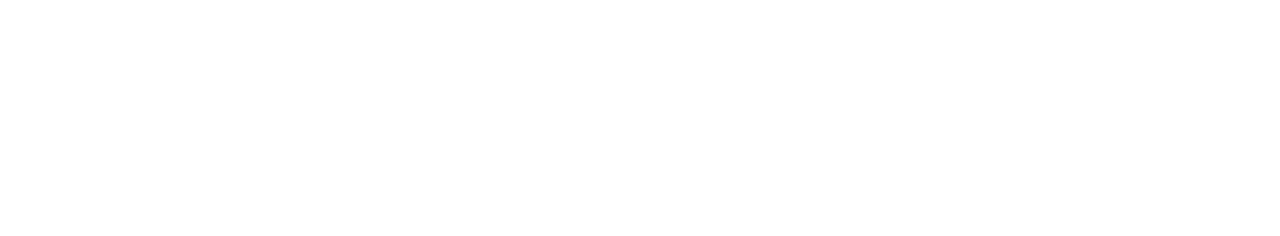
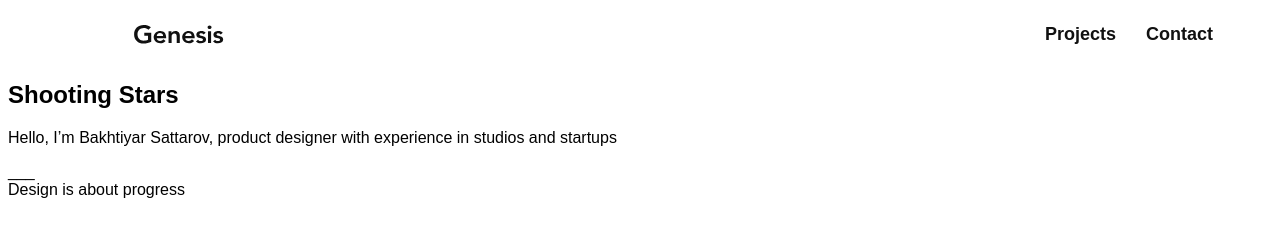
Before and after one commit to michelleandersson/Genesis-portfolio, a plain HTML site: page index.html in a window 1280 px wide. Drawn offline with Linux system fonts and the light colour scheme; a web font is replaced by a local one.

Commit message:
add nav bar to index.html

```diff
--- a/index.html
+++ b/index.html
@@ -8,6 +8,28 @@
     <title>Home</title>
 </head>
 <body>
+    <header class="header">
+        <nav class="nav">
+            <img class="logo" src="images/logo.svg" alt="Genesis Logo">
+            <ul class="nav__list">
+                <li class="nav__link"><a href="pages/project-details.html">Projects</a></li>
+                <li class="nav__link"><a href="pages/project-details.html">Contact</a></li>
+            </ul>
+        </nav>
+    </header>
+    <main>
+        <section class="main__info">
+            <h2 class="main__title">Shooting Stars</h2>
+            <p class="main__text">Hello, I’m Bakhtiyar Sattarov,
+                <span class="product-designer">product designer</span> with experience
+                in studios and startups
+            </p>
+            <p class="main__quote">
+                ___ <br>
+                Design is about progress
+            </p>
+        </section>
+    </main>
 
 </body>
 </html>
--- a/styles/index.css
+++ b/styles/index.css
@@ -1,3 +1,55 @@
 body {
     font-family: 'Muli', sans-serif;
+    max-width: 1360px;
+    width: 100%;
 }
+
+.header {
+    max-width: 1109px;
+    width: 100%;
+    display: flex;
+    justify-content: flex-start;
+    align-items: flex-start;
+    margin-left: 126px;
+}
+
+.nav {
+    width: 100%;
+    display: flex;
+    justify-content: flex-start;
+    align-items: center;
+}
+
+.logo {
+    max-width: 90px;
+    width: 100%;
+}
+
+.nav__list {
+    width: 100%;
+    list-style: none;
+    display: inline-flex;
+    justify-content: flex-end;
+}
+
+.nav__link {
+    list-style: none;
+    display: inline-flex;
+    justify-content: flex-end;
+    margin-right: 30px;
+
+}
+
+.nav__link>a {
+    color: #111111;
+    font-size: 18px;
+    font-weight: bold;
+    text-decoration: none;
+}
+
+.nav__link>a:hover {
+    background-color: #4A4FF2;
+    border-radius: 5px;
+    text-decoration: underline;
+    color: rgb(241, 240, 240);
+}
```
